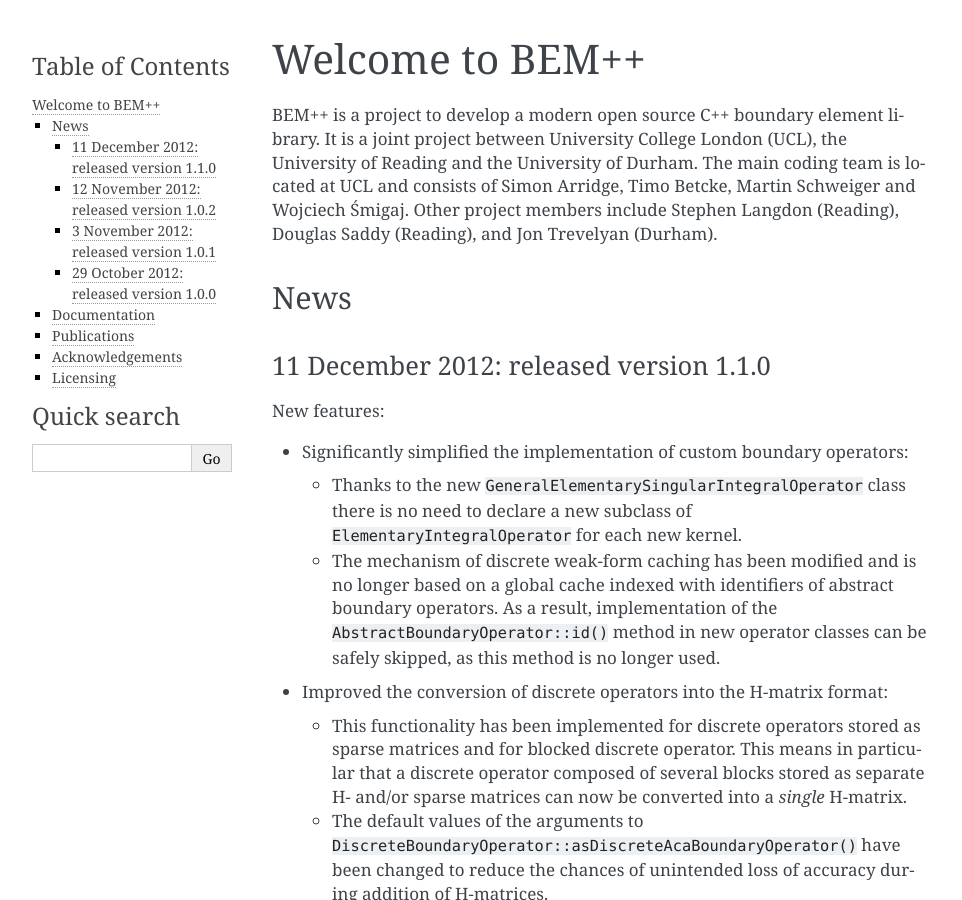
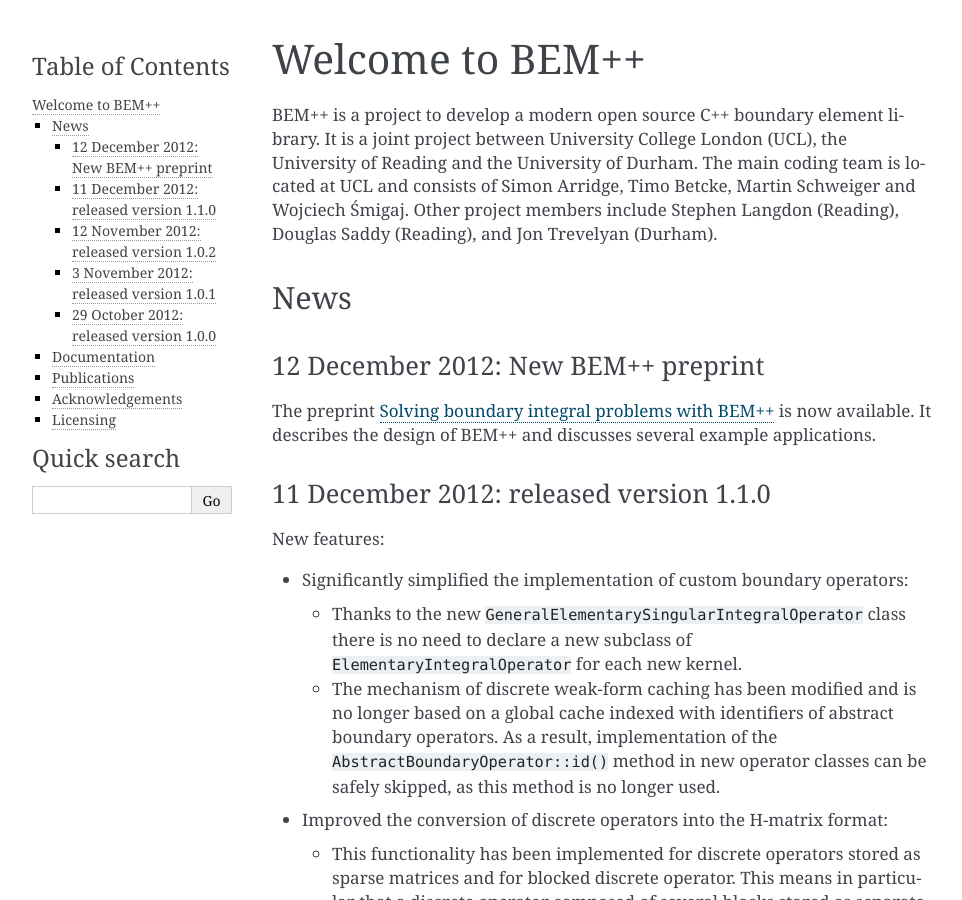
Before and after one commit to evantwout/web, a Sphinx documentation site: the page built from source/index.rst, in a window 1280 px wide and 900 px high. Shown: the whole window, without its empty margins (148-1110 px from the left). Built offline with Sphinx 7.4.7, drawn with Linux system fonts in a browser that asks for light colours; formulas are drawn with MathJax 3.

Commit message:
Added news item about preprint

```diff
--- a/source/index.rst
+++ b/source/index.rst
@@ -14,6 +14,15 @@
 
 News
 ----
+
+12 December 2012: New BEM++ preprint
+........................................
+
+The preprint  `Solving boundary integral problems with BEM++
+<http://www.bempp.org/files/bempp-toms-preprint.pdf>`_ is now
+available. It describes the design of BEM++ and discusses several
+example applications.
+
 
 11 December 2012: released version 1.1.0
 ........................................
```
